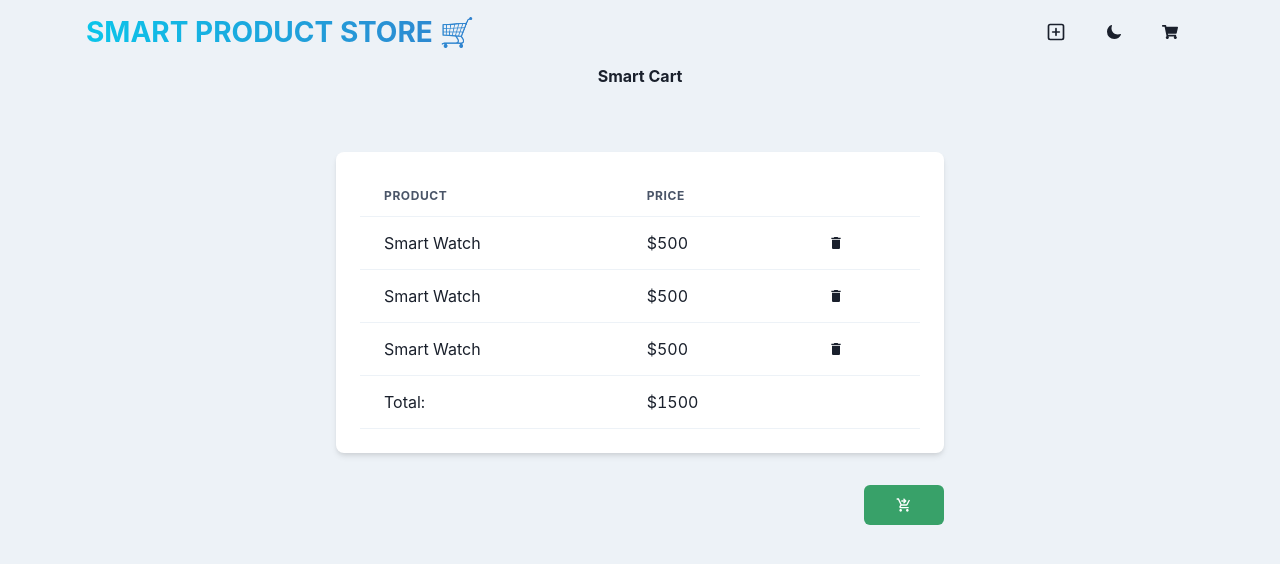
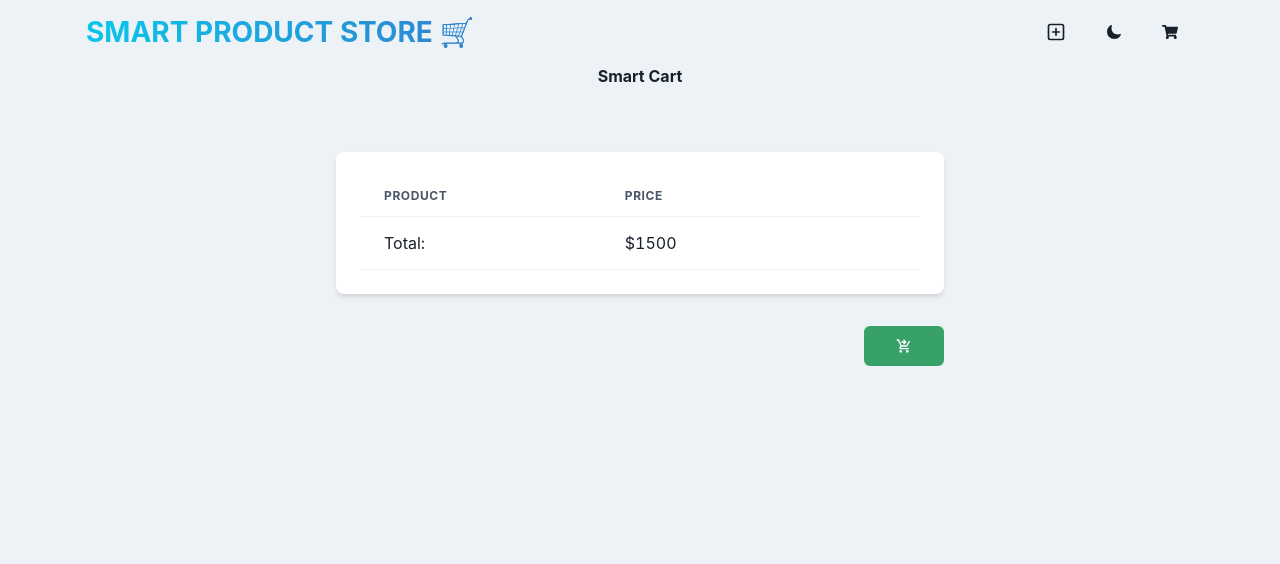
Before and after one commit to cjislegit/mern_product_store, a React (Vite) app in the folder frontend/: page /cart in a window 1280 px wide. Shown: the top 564 px of the page. Built offline with nearby package versions, Linux system fonts and the light colour scheme.

Commit message:
Cart now shows items added from the home page

```diff
--- a/frontend/src/components/ProductsCard.jsx
+++ b/frontend/src/components/ProductsCard.jsx
@@ -22,6 +22,7 @@ import {
 } from '@chakra-ui/react';
 import { DeleteIcon, EditIcon } from '@chakra-ui/icons';
 import { useProductStore } from '../store/product';
+import { useCartStore } from '../store/cart';
 import { FaCartPlus } from 'react-icons/fa';
 
 const ProductsCard = ({ product }) => {
@@ -30,8 +31,13 @@ const ProductsCard = ({ product }) => {
   const bg = useColorModeValue('white', 'GrAnalytics.800');
 
   const { deleteProduct, updateProduct } = useProductStore();
+  const { createCart, cart } = useCartStore();
   const toast = useToast();
   const { isOpen, onOpen, onClose } = useDisclosure();
+
+  const handleCreateCart = (product) => {
+    createCart(product);
+  };
 
   const handleDeleteProduct = async (pid) => {
     const { success, message } = await deleteProduct(pid);
@@ -107,7 +113,11 @@ const ProductsCard = ({ product }) => {
             onClick={() => handleDeleteProduct(product._id)}
             colorScheme='red'
           />
-          <IconButton icon={<FaCartPlus />} colorScheme='green' />
+          <IconButton
+            icon={<FaCartPlus />}
+            colorScheme='green'
+            onClick={() => handleCreateCart(product)}
+          />
         </HStack>
       </Box>
 
--- a/frontend/src/pages/CartPage.jsx
+++ b/frontend/src/pages/CartPage.jsx
@@ -3,7 +3,6 @@ import {
   Heading,
   useColorModeValue,
   VStack,
-  Box,
   TableContainer,
   Table,
   Thead,
@@ -14,8 +13,12 @@ import {
   IconButton,
 } from '@chakra-ui/react';
 import { MdDelete, MdShoppingCartCheckout } from 'react-icons/md';
+import { useCartStore } from '../store/cart';
 
 function CartPage() {
+  const { cart } = useCartStore();
+  console.log(cart);
+
   return (
     <Container maxW={'container.sm'}>
       <VStack spacing={8}>
@@ -38,27 +41,15 @@ function CartPage() {
               </Tr>
             </Thead>
             <Tbody>
-              <Tr>
-                <Td>Smart Watch</Td>
-                <Td>$500</Td>
-                <Td>
-                  <MdDelete />
-                </Td>
-              </Tr>
-              <Tr>
-                <Td>Smart Watch</Td>
-                <Td>$500</Td>
-                <Td>
-                  <MdDelete />
-                </Td>
-              </Tr>
-              <Tr>
-                <Td>Smart Watch</Td>
-                <Td>$500</Td>
-                <Td>
-                  <MdDelete />
-                </Td>
-              </Tr>
+              {cart.map((product) => (
+                <Tr key={product._id}>
+                  <Td>{product.name}</Td>
+                  <Td>{product.price}</Td>
+                  <Td>
+                    <MdDelete />
+                  </Td>
+                </Tr>
+              ))}
               <Tr>
                 <Td>Total:</Td>
                 <Td>$1500</Td>
--- /dev/null
+++ b/frontend/src/store/cart.js
@@ -0,0 +1,13 @@
+import { create } from 'zustand';
+
+export const useCartStore = create((set) => ({
+  cart: [],
+
+  setCart: (cart) => set({ cart }),
+
+  createCart: (product) => {
+    set((state) => ({
+      cart: [...state.cart, product],
+    }));
+  },
+}));
```
